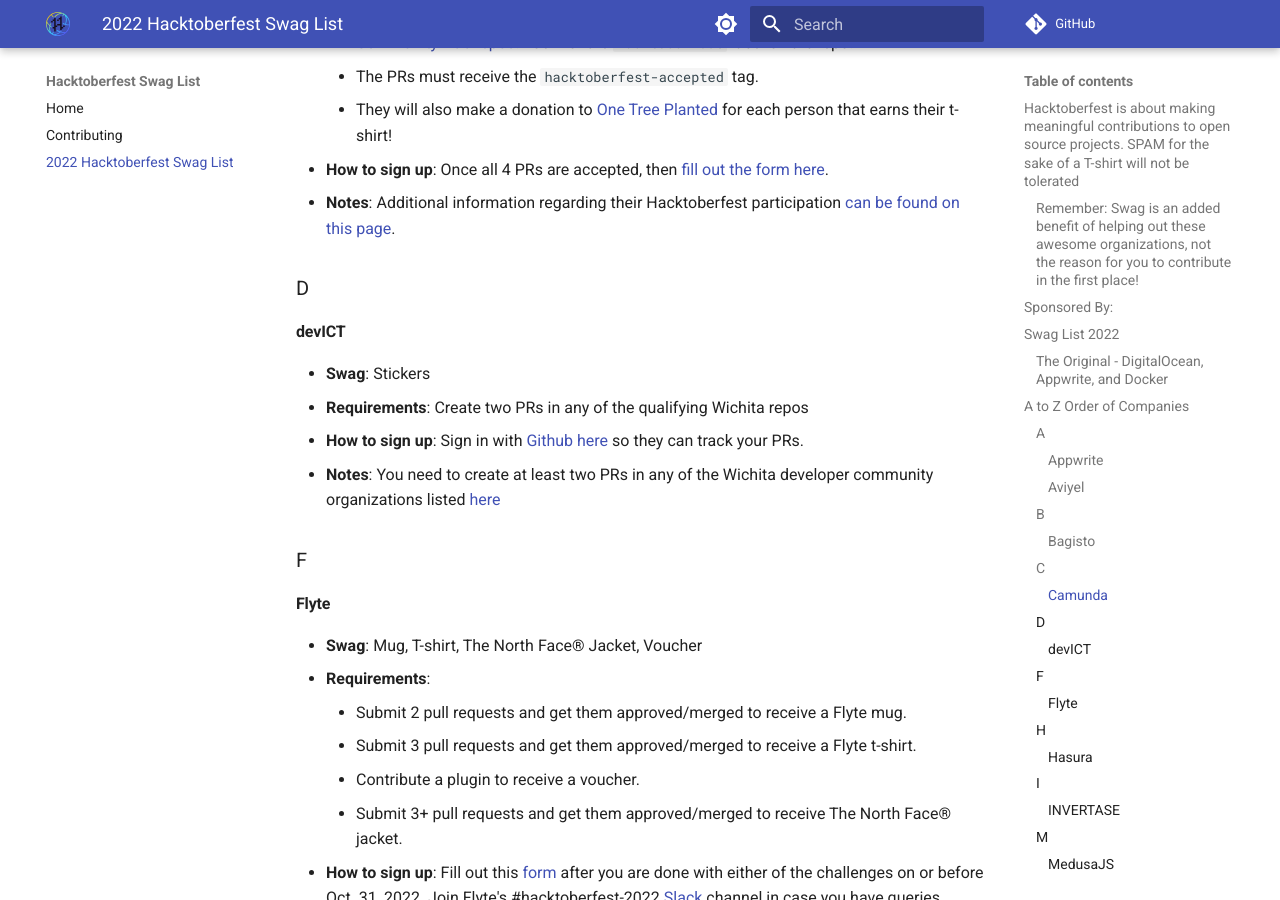
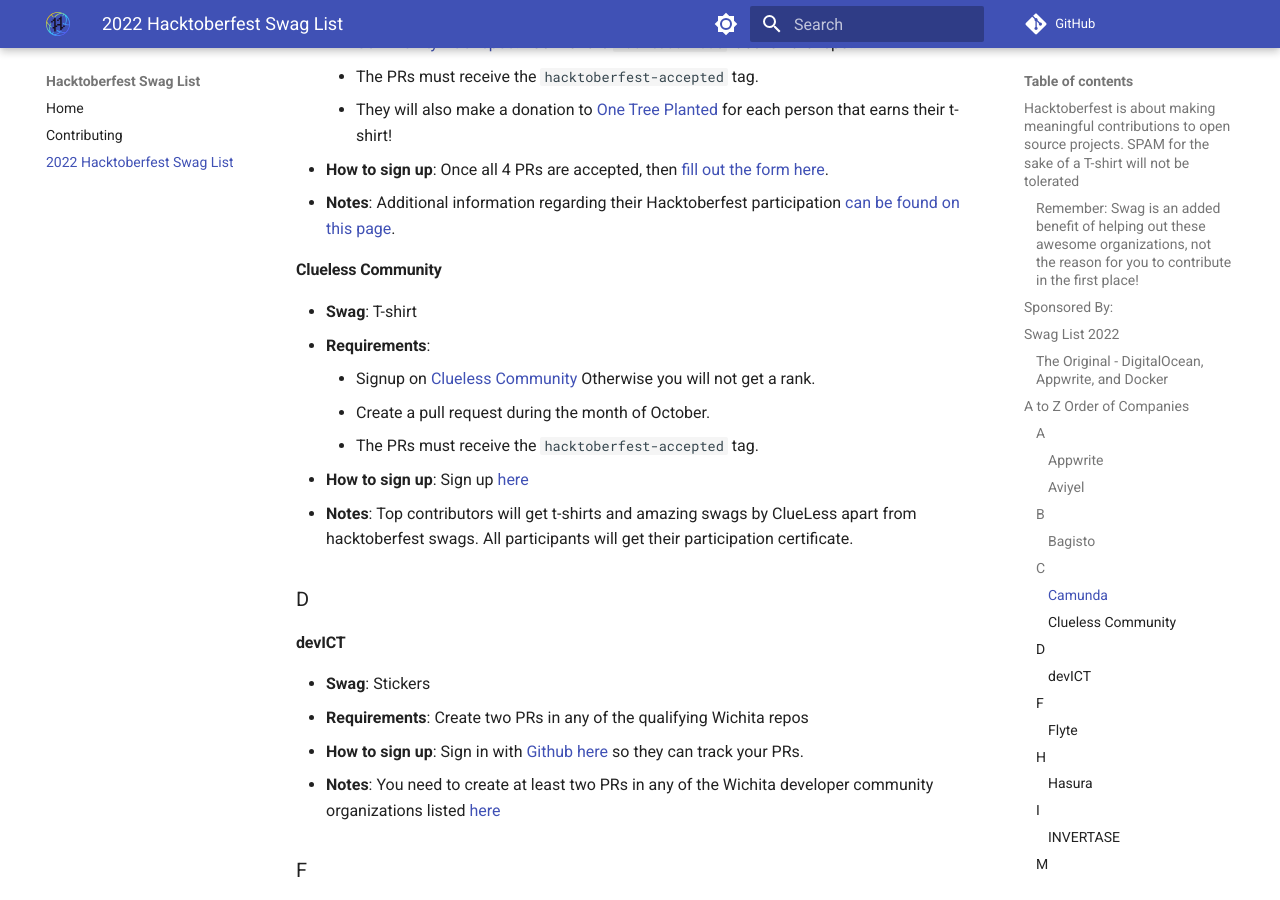
Before and after one commit to crweiner/hacktoberfest-swag-list, an MkDocs documentation site: the page built from docs/list.md, in a window 1280 px wide and 900 px high, scrolled down 2889 px. Built offline with MkDocs 1.6.1 and Material for MkDocs 9.7.7, drawn with Linux system fonts in a browser that asks for light colours; comment, search, counter and statistics services are not loaded.

Commit message:
Fixed Clueless community

```diff
--- a/docs/list.md
+++ b/docs/list.md
@@ -83,6 +83,16 @@
     - They will also make a donation to [One Tree Planted](https://onetreeplanted.org/){:target="\_blank"} for each person that earns their t-shirt!
 - **How to sign up**: Once all 4 PRs are accepted, then [fill out the form here](https://camunda.com/hacktoberfest2022/){:target="\_blank"}.
 - **Notes**: Additional information regarding their Hacktoberfest participation [can be found on this page](https://camunda.com/hacktoberfest2022/){:target="\_blank"}.
+
+#### **Clueless Community**
+
+- **Swag**: T-shirt
+- **Requirements**:
+    - Signup on [Clueless Community](https://www.clueless.tech/hacktoberfest) Otherwise you will not get a rank.
+    - Create a pull request during the month of October.
+    - The PRs must receive the `hacktoberfest-accepted` tag.
+- **How to sign up**: Sign up [here](https://www.clueless.tech/hacktoberfest)
+- **Notes**: Top contributors will get t-shirts and amazing swags by ClueLess apart from hacktoberfest swags. All participants will get their participation certificate.
 
 ### D
 
```
